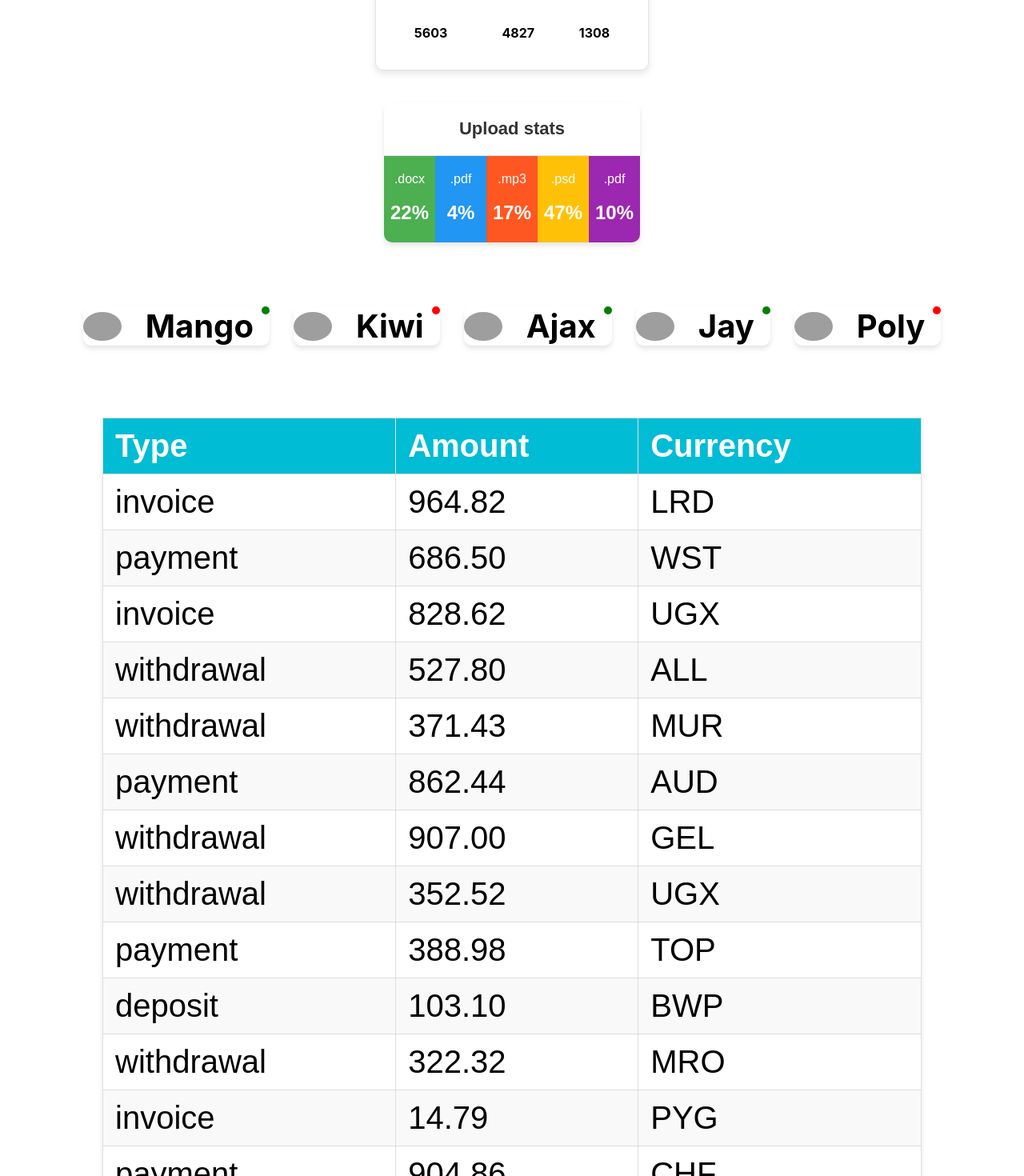
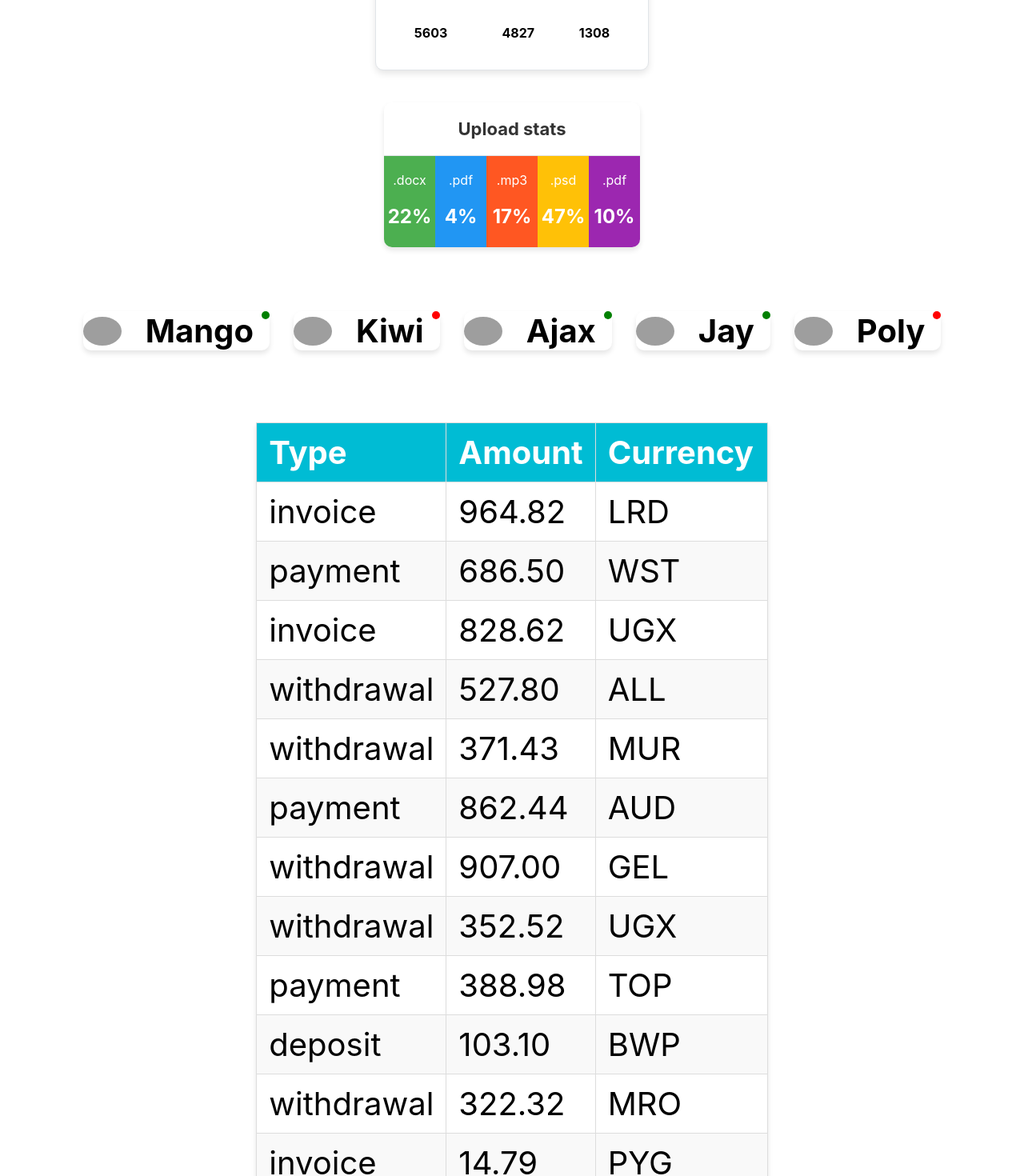
Before and after one commit to PiotrKarys/goit-react-hw-01-components, a React (Create React App) app: page / in a window 1280 px wide. Shown: the part 340-1810 px from the top of the page at 80% size. Built offline with nearby package versions, Linux system fonts and the light colour scheme; grey boxes are pictures that could not be loaded.

Commit message:
styles updt

```diff
--- a/src/components/stats/statistics.css
+++ b/src/components/stats/statistics.css
@@ -6,7 +6,6 @@
   background-color: #fff;
   box-shadow: 0 4px 6px rgba(0, 0, 0, 0.1);
   overflow: hidden;
-  font-family: Arial, sans-serif;
 }
 
 .stats-title {
--- a/src/components/transactions/transactionh.css
+++ b/src/components/transactions/transactionh.css
@@ -1,9 +1,7 @@
 .transaction-history {
-  width: 80%;
   margin: 20px auto;
   border-collapse: collapse;
   box-shadow: 0 4px 6px rgba(0, 0, 0, 0.1);
-  font-family: Arial, sans-serif;
 }
 
 .transaction-history thead {
```
